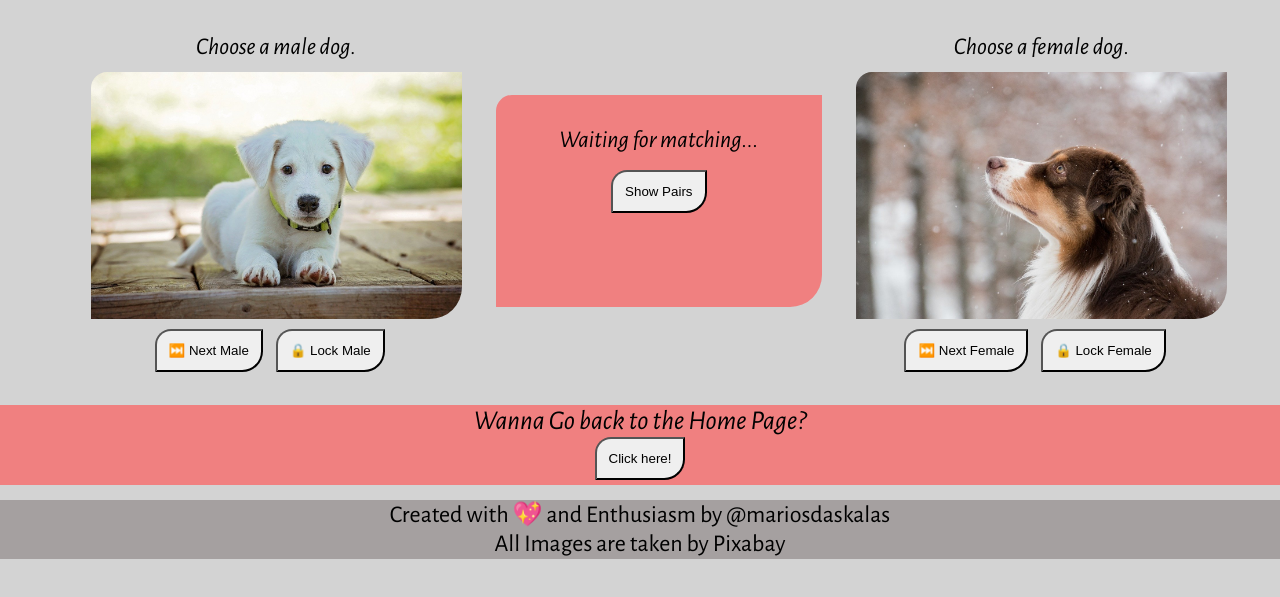
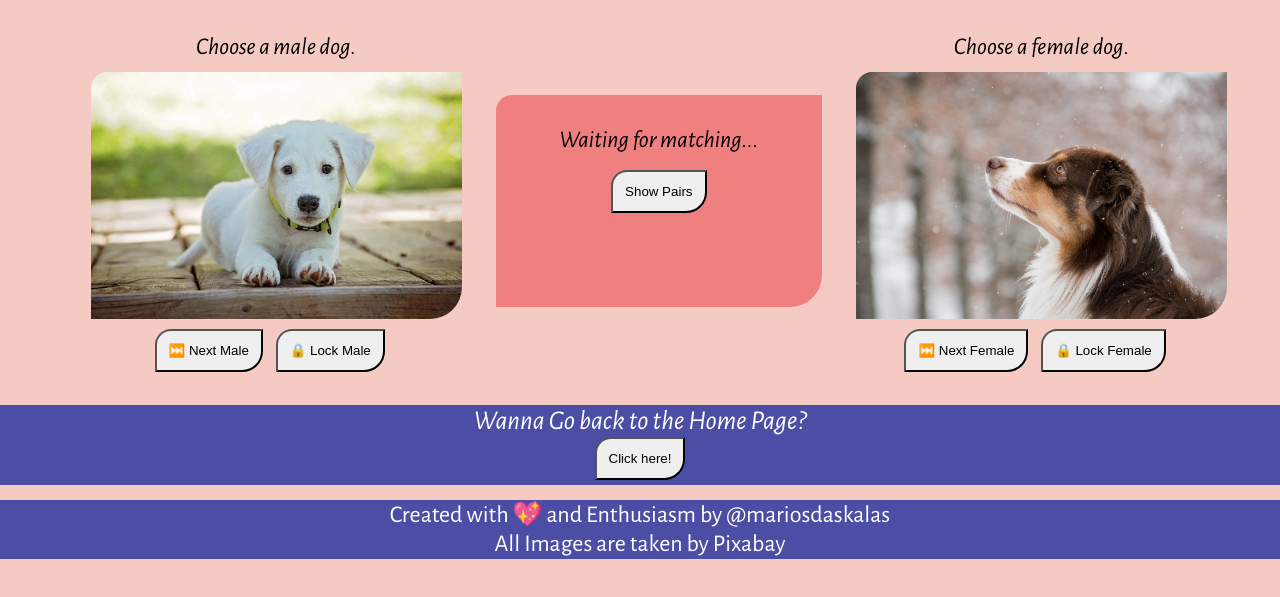
Before and after one commit to mariosdaskalas/petshot, a plain HTML site: page pair.html in a window 1280 px wide. Shown: the part 105-702 px from the top of the page. Drawn offline with nearby package versions, Linux system fonts and the light colour scheme.

Commit message:
Update design colors

```diff
--- a/pair.css
+++ b/pair.css
@@ -6,10 +6,12 @@
 }
 body {
     font-family: 'Alegreya Sans', sans-serif;
-    background-color: lightgray;
+    /* background-color: lightgray; */
+    background-color: #f5cac2;
 }
 ::selection {
-    background-color: rgb(229, 147, 147);
+    /* background-color: rgb(229, 147, 147); */
+    background-color: #ed7966;
 }
 /* Mobile first styles go here */
 
@@ -30,6 +32,14 @@ body {
         width: 20%;
         height: auto;
      }
+}
+#pair-title {
+    color: black;
+}
+@media screen and (min-width: 800px) {
+    #pair-title {
+        color: black;
+    }
 }
 h1 {
     font-size: 1rem;
@@ -54,12 +64,12 @@ a:hover {
     }
 }
 a, a:visited {
-    color: black;
+    color: white;
     text-decoration: none;
 }
 @media screen and (min-width: 800px) {
     a, a:visited {
-        color: black;
+        color: white;
         text-decoration: none;
     }
 }
@@ -182,20 +192,25 @@ img:hover {
 }
 #credits {
     text-align: center;
-    background-color: rgb(165, 160, 160);
+    /* background-color: rgb(165, 160, 160); */
+    background-color: #4c4ea5;
+    color: white;
     margin-top: 0.7rem;
     margin: 0 auto;
 }
 @media screen and (min-width: 800px) {
     #credits {
         text-align: center;
-        background-color: rgb(165, 160, 160);
+        /* background-color: rgb(165, 160, 160); */
+        background-color: #4c4ea5;
+         color: white;
         font-size: 1.5rem;
         margin: 0 auto;
     }
 }
 #match-game {
-    background-color: lightcoral;
+    /* background-color: lightcoral; */
+    background-color: #4c4ea5;
     text-align: center;
     margin-bottom: 15px;
     height: 60px;
@@ -203,7 +218,8 @@ img:hover {
 }
 @media screen and (min-width: 800px) {
     #match-game {
-        background-color: lightcoral;
+        /* background-color: lightcoral; */
+        background-color: #4c4ea5;
         text-align: center;
         font-size: 1.7rem;
         height: 80px;
@@ -250,3 +266,19 @@ button:hover {
         margin-right: 0.8rem;
     }
 }
+#homepage {
+    color: white;
+}
+@media screen and (min-width: 800px) {
+    #homepage  {
+        color: white;
+    }
+}
+#btn-pair {
+    color: black;
+}
+@media screen and (min-width: 800px) {
+    #btn-pair {
+        color: black;
+    }
+}
--- a/pair.html
+++ b/pair.html
@@ -12,7 +12,7 @@
 <link rel="icon" type="image/x-icon" href="assets/images/favicon.ico">
 </head>
 <body>
-    <h1><a href="./index.html">Petshot - Pair Game</a></h1>
+    <h1><a id="pair-title" href="./index.html">Petshot - Pair Game</a></h1>
     <div class="logo-container">
         <img id="logo" src="./assets/images/petshot.png">
     </div>
@@ -38,8 +38,8 @@
         </div>
     </div>
     <div id="match-game">
-        <p>Wanna Go back to the Home Page?</p>
-        <button><a href="./index.html">Click here!</a></button>
+        <p id="homepage">Wanna Go back to the Home Page?</p>
+        <button><a id="btn-pair" href="./index.html">Click here!</a></button>
     </div>
     <div id="credits">
         <p>Created with 💖 and Enthusiasm by <a target="_blank" href="https://github.com/mariosdaskalas">@mariosdaskalas</a></p>
```
Also changed, not shown: index.html (+1 -0 lines), style.css (+10 -3 lines).
